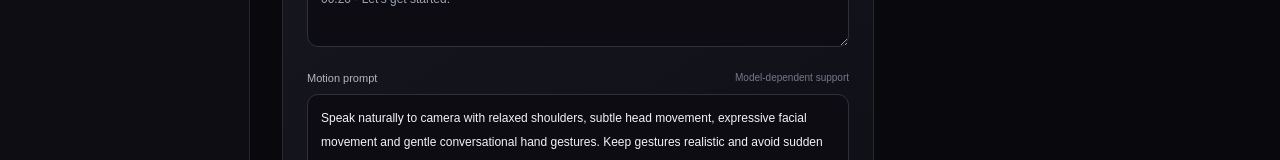
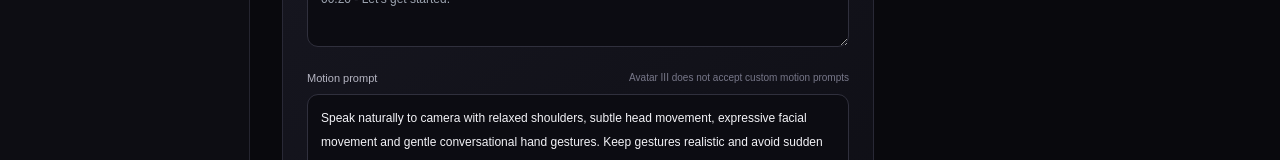
Before and after one commit to Amristine/photoavatar-ai, a Next.js app: page / in a window 1280 px wide. Shown: the part 1307-1467 px from the top of the page. Built offline with nearby package versions, Linux system fonts and the light colour scheme.

Commit message:
fix: show model-specific motion prompt support

```diff
--- a/components/dashboard.tsx
+++ b/components/dashboard.tsx
@@ -109,7 +109,7 @@ export default function Dashboard({ models, usdToInr, creditsPerInr }: Props) {
                   <div className="mb-5"><div className="text-sm font-semibold">03 · Script & motion direction</div><div className="mt-1 text-xs text-[#858596]">Add your script and describe how the presenter should move</div></div>
                   <label className="mb-2 block text-[11px] font-medium text-[#b5b5c2]">Timestamped script <span className="text-[#707080]">(optional)</span></label>
                   <textarea value={script} onChange={(e) => setScript(e.target.value)} rows={4} placeholder={"00:00 - Hello everyone, welcome back.\n00:08 - Today we're going to talk about...\n00:20 - Let's get started."} className="field resize-y text-xs leading-6"/>
-                  <div className="mb-2 mt-4 flex items-center justify-between"><label className="text-[11px] font-medium text-[#b5b5c2]">Motion prompt</label><span className="text-[10px] text-[#777789]">Model-dependent support</span></div>
+                  <div className="mb-2 mt-4 flex items-center justify-between"><label className="text-[11px] font-medium text-[#b5b5c2]">Motion prompt</label><span className="text-[10px] text-[#777789]">{selectedModel === "avatar-iii" ? "Avatar III does not accept custom motion prompts" : "Supported by Avatar IV and Avatar 6"}</span></div>
                   <textarea value={motion} onChange={(e) => setMotion(e.target.value)} rows={3} className="field resize-y text-xs leading-6"/>
                   <div className="mt-2 flex flex-wrap gap-2">{["Natural hand gestures","Confident presenter","Calm & friendly"].map((v) => <button key={v} onClick={() => setMotion(v + ". Speak naturally to camera with subtle head movement, expressive face and realistic conversational gestures.")} className="rounded-full border border-[#343442] px-3 py-1.5 text-[10px] text-[#aaaaba] hover:border-violet-400/50 hover:text-violet-200">{v}</button>)}</div>
                 </section>
```
